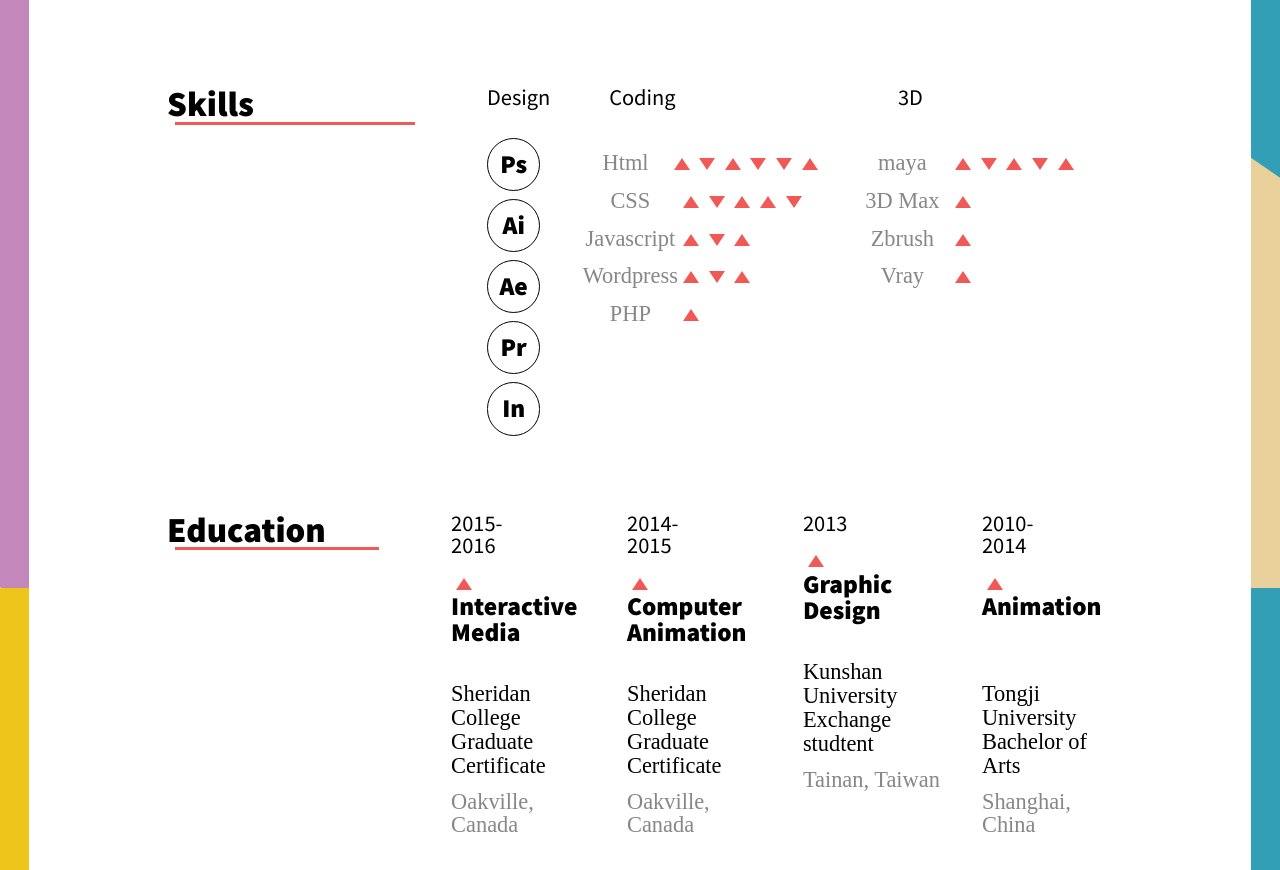
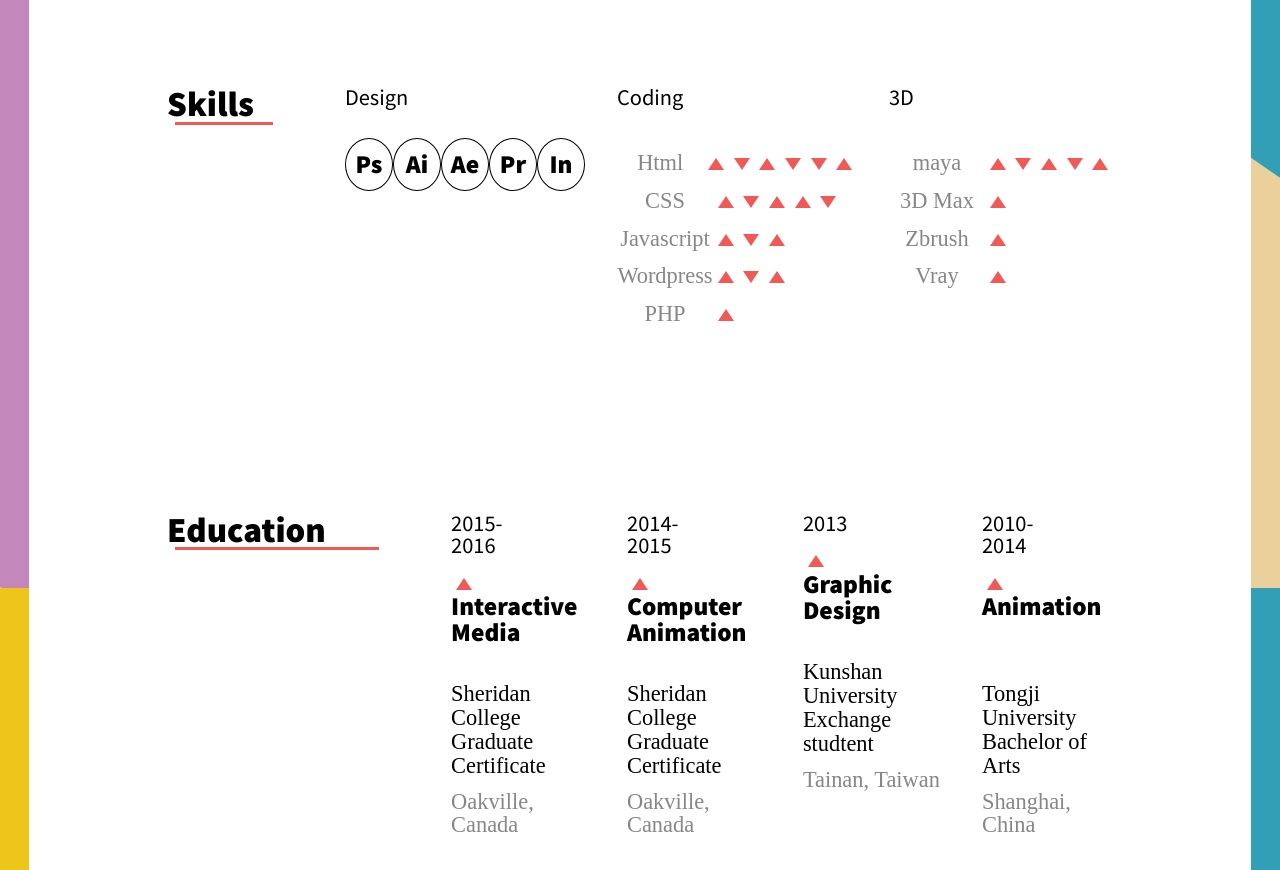
Before and after one commit to qiuqili/responsive-resume, a website: page index.html in a window 1280 px wide. Shown: the part 1068-1938 px from the top of the page. Drawn offline with nearby package versions, Linux system fonts and the light colour scheme; a web font is replaced by a local one.

Commit message:
ipad version

```diff
--- a/index.html
+++ b/index.html
@@ -88,7 +88,7 @@
 	<div class="group">
 		<div class="skill">
 			<span>Design</span>
-			<h3>Ps</h3><h3>Ai</h3><h3>Ae</h3><h3>Pr</h3><h3>In</h3>
+			<div><h3>Ps</h3><h3>Ai</h3><h3>Ae</h3><h3>Pr</h3><h3>In</h3></div>
 		</div>
 
 		<div class="skill">
--- a/styles.scss
+++ b/styles.scss
@@ -159,7 +159,7 @@ h4,p {
   .skill {
   @extend .content;
   align-items: baseline;
-   text-align: center;
+
     h3 {
       height: 2.5rem;
       width: 2.5rem;
@@ -167,8 +167,13 @@ h4,p {
       border-radius: 50%;
       line-height: 2.5;
     }
+  div{
+    text-align: center;
+      }
+  }
 
-}
+
+
 
 // pad
 @media (min-width: 600px) {
@@ -182,6 +187,13 @@ h4,p {
 
 .col {
   width: 90%;
+}
+
+.skill{
+   div{
+    display: flex;
+    flex-direction: row;
+      }
 }
 
 }
```
Also changed, not shown: styles.css.
